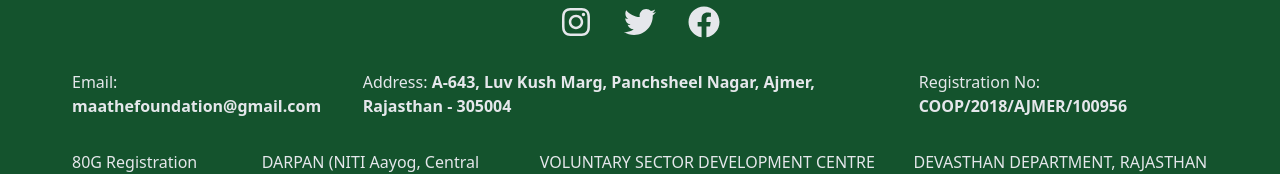
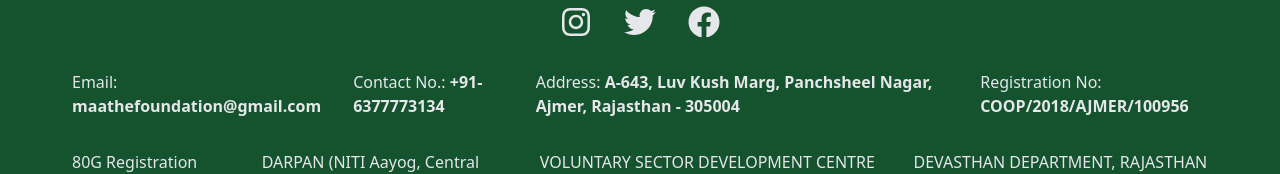
Before and after one commit to noobyogi0010/maa-the-foundation-org, a React (Create React App) app: page / in a window 1280 px wide. Shown: the part 4079-4253 px from the top of the page. Built offline with nearby package versions, Linux system fonts and the light colour scheme.

Commit message:
add contact no in footer

```diff
--- a/src/containers/footer/footer.tsx
+++ b/src/containers/footer/footer.tsx
@@ -48,6 +48,9 @@ export const Footer = () => {
       <div className="flex flex-col md:flex-row mt-8">
         <p className="px-4 mb-4 md:mb-0">
           Email: <span className="font-bold">maathefoundation@gmail.com</span>
+        </p>
+        <p className="px-4 mb-4 md:mb-0">
+          Contact No.: <span className="font-bold">+91-6377773134</span>
         </p>
         <p className="px-4 mb-4 md:mb-0">
           Address:{" "}
```
